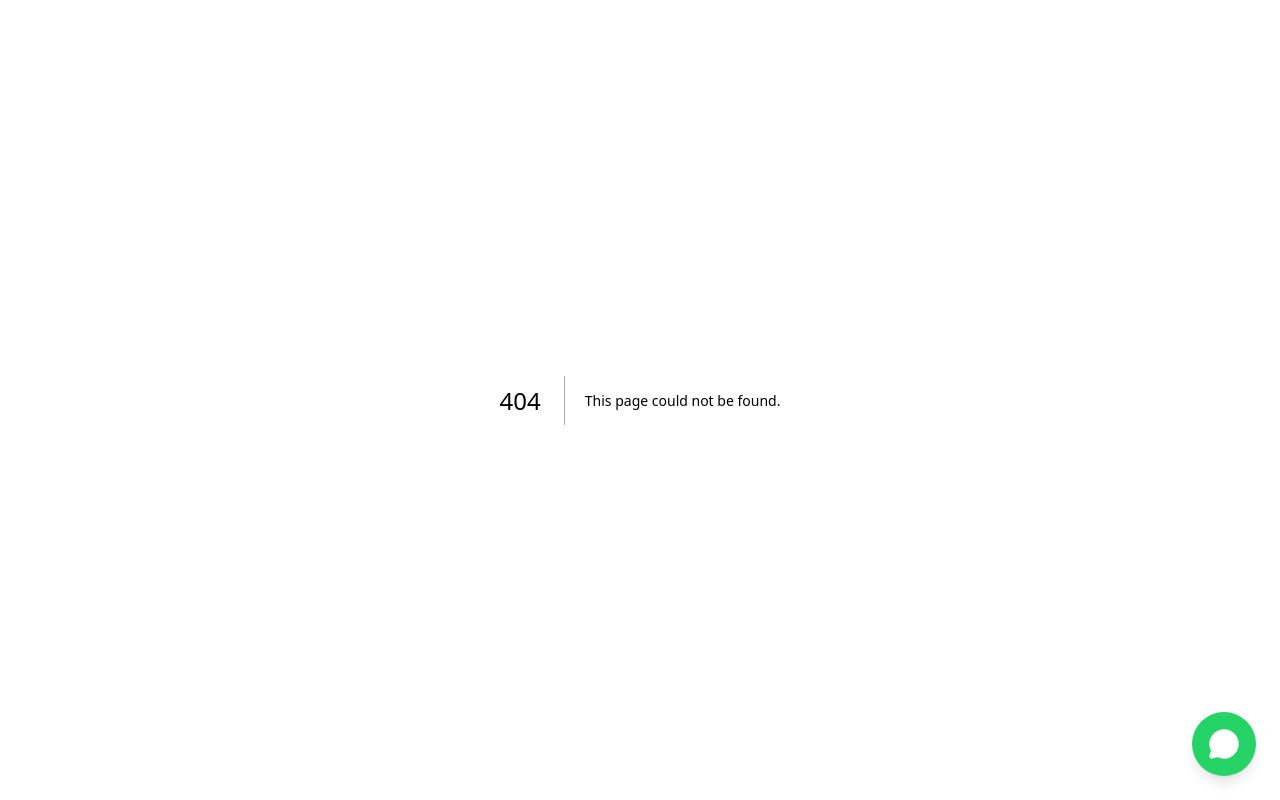
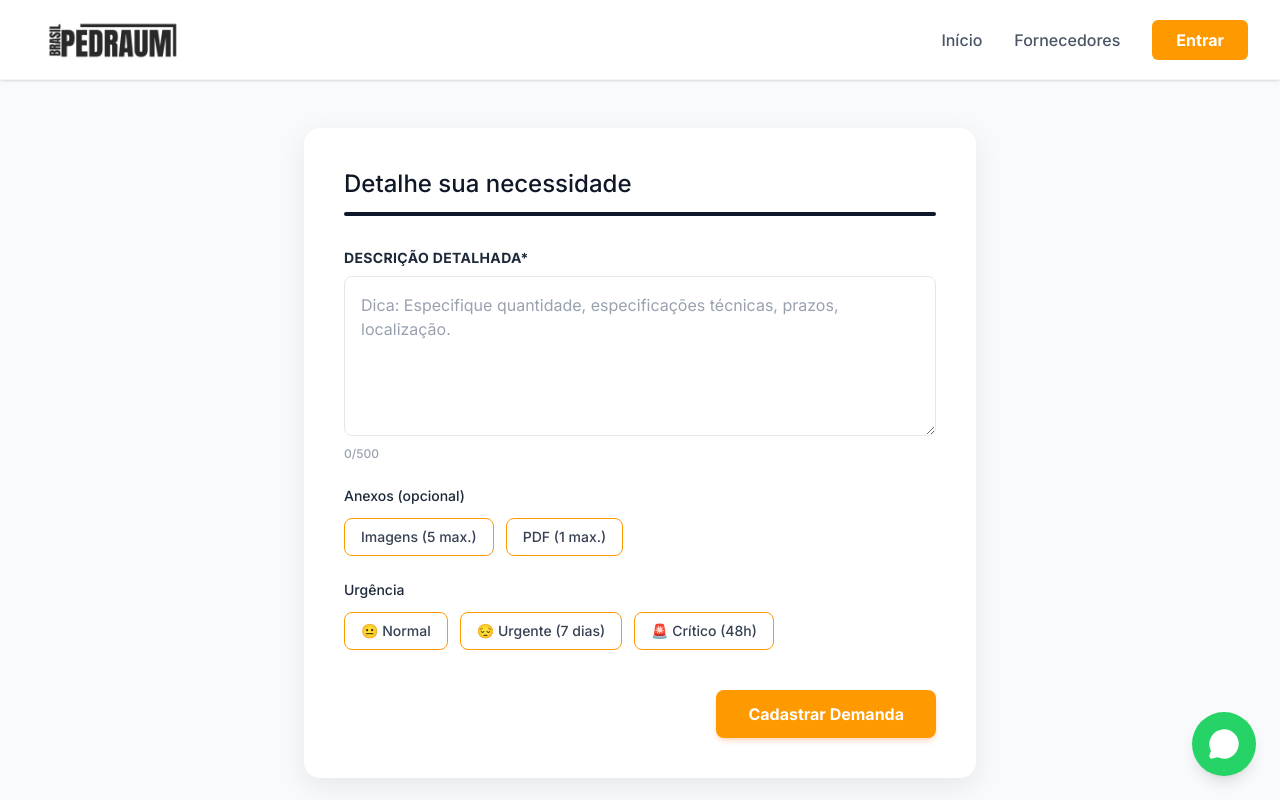
Before and after one commit to pedraum-tech/pedra-um-web, a Next.js app: page /cadastro/demanda in a window 1280 px wide. Before the commit this address had no page. Shown: the top 800 px of the page. Built offline with nearby package versions, Linux system fonts and the light colour scheme.

Commit message:
feat(demanda): implementa página de cadastro de demandas

```diff
--- /dev/null
+++ b/app/cadastro/demanda/page.tsx
@@ -0,0 +1,110 @@
+"use client";
+import { Header } from "@/src/components/Header";
+
+// Necessário se formos colocar interatividade nos botões de anexo/urgência depois
+
+
+export default function CadastroDemandaPage() {
+    return (
+        <div className="min-h-screen bg-gray-50 flex flex-col">
+            {/* Cabeçalho */}
+            {/* Usei o variant "guest" para ficar igual ao seu mockup (Início, Fornecedor, Entrar) */}
+            <Header variant="guest" />
+
+            {/* Container Centralizado */}
+            <div className="flex-1 flex items-center justify-center p-4 py-12">
+
+                {/* Card Branco */}
+                <div className="bg-white w-full max-w-2xl rounded-2xl shadow-[0_8px_30px_rgb(0,0,0,0.08)] p-8 md:p-10">
+
+                    {/* Título e Linha Divisória */}
+                    <h1 className="text-2xl font-medium text-gray-900 mb-3">
+                        Detalhe sua necessidade
+                    </h1>
+                    <div className="h-1 w-full bg-pedraum-dark mb-8 rounded-full"></div>
+
+                    {/* Formulário */}
+                    <form className="space-y-6">
+
+                        {/* 1. Descrição Detalhada */}
+                        <div>
+                            <label className="block text-sm font-bold text-gray-800 uppercase tracking-wide mb-2">
+                                Descrição Detalhada*
+                            </label>
+                            <textarea
+                                className="w-full min-h-[160px] p-4 rounded-lg border border-gray-200 focus:border-pedraum-orange focus:ring-2 focus:ring-orange-100 outline-none transition-all resize-y text-gray-700 placeholder:text-gray-400"
+                                placeholder="Dica: Especifique quantidade, especificações técnicas, prazos, localização."
+                                maxLength={500}
+                            ></textarea>
+                            <div className="text-xs text-gray-400 mt-1 font-medium">
+                                0/500
+                            </div>
+                        </div>
+
+                        {/* 2. Anexos */}
+                        <div>
+                            <label className="block text-sm font-medium text-gray-800 mb-3">
+                                Anexos (opcional)
+                            </label>
+                            <div className="flex flex-wrap gap-3">
+                                <button
+                                    type="button"
+                                    className="px-4 py-2 rounded-lg border border-pedraum-orange text-sm font-medium text-gray-700 hover:bg-orange-50 transition-colors"
+                                >
+                                    Imagens (5 max.)
+                                </button>
+                                <button
+                                    type="button"
+                                    className="px-4 py-2 rounded-lg border border-pedraum-orange text-sm font-medium text-gray-700 hover:bg-orange-50 transition-colors"
+                                >
+                                    PDF (1 max.)
+                                </button>
+                            </div>
+                        </div>
+
+                        {/* 3. Urgência */}
+                        <div>
+                            <label className="block text-sm font-medium text-gray-800 mb-3">
+                                Urgência
+                            </label>
+                            <div className="flex flex-wrap gap-3">
+                                <button
+                                    type="button"
+                                    className="px-4 py-2 rounded-lg border border-pedraum-orange text-sm font-medium text-gray-700 hover:bg-orange-50 transition-colors flex items-center gap-2"
+                                >
+                                    😐 Normal
+                                </button>
+                                <button
+                                    type="button"
+                                    className="px-4 py-2 rounded-lg border border-pedraum-orange text-sm font-medium text-gray-700 hover:bg-orange-50 transition-colors flex items-center gap-2"
+                                >
+                                    😔 Urgente (7 dias)
+                                </button>
+                                <button
+                                    type="button"
+                                    className="px-4 py-2 rounded-lg border border-pedraum-orange text-sm font-medium text-gray-700 hover:bg-orange-50 transition-colors flex items-center gap-2"
+                                >
+                                    🚨 Crítico (48h)
+                                </button>
+                            </div>
+                        </div>
+
+                        {/* 4. Botão de Ação */}
+                        <div className="pt-4 flex justify-end">
+                            <button
+                                type="submit"
+                                className="bg-pedraum-orange hover:bg-orange-600 text-white font-bold py-3 px-8 rounded-lg transition-colors shadow-md shadow-orange-500/20"
+                            >
+                                Cadastrar Demanda
+                            </button>
+                        </div>
+
+                    </form>
+
+                </div>
+            </div>
+
+            {/* O Footer já deve aparecer automaticamente devido ao seu layout.tsx global */}
+        </div>
+    );
+}
```
